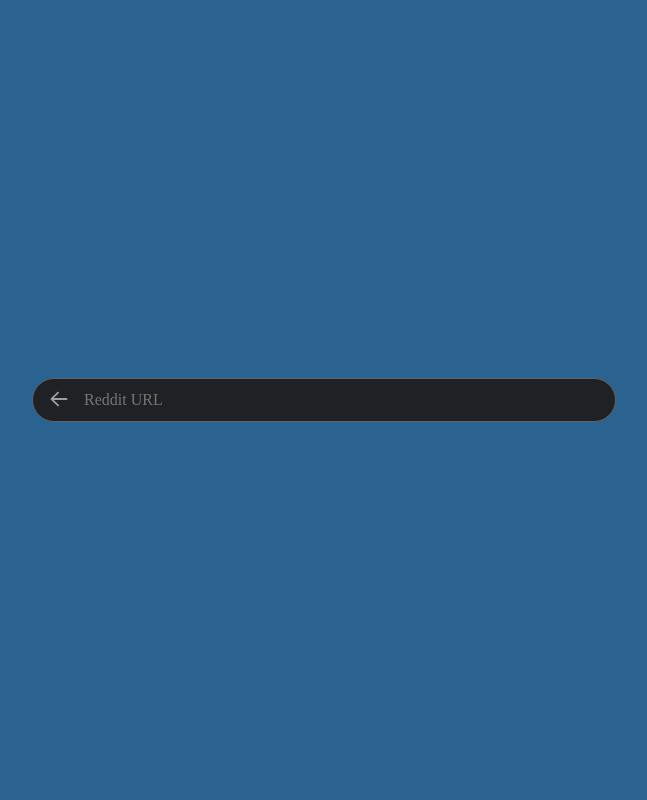
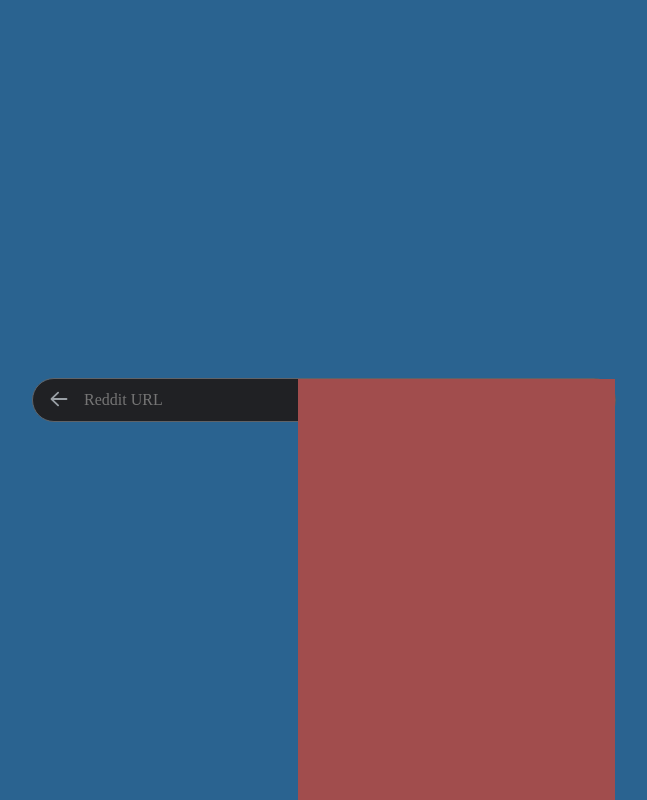
Before and after one commit to eliassebastian/vitrum-frontend, a Next.js app: page / in a window 1280 px wide. Both pictures are taken after a click on the button "Search". Shown: the whole page, without its empty margins (316-963 px from the left). Built offline with nearby package versions, Linux system fonts and the light colour scheme.

Commit message:
style: section

```diff
--- a/components/search/SearchBar/SearchBar.module.scss
+++ b/components/search/SearchBar/SearchBar.module.scss
@@ -33,11 +33,12 @@
   @media only screen and (hover: none) and (pointer: coarse) {
     position: fixed;
     background: #303134;
-    inset: 0;
+    top: 0;
+    left: 0;
     width: 100%;
     height: 100%;
     max-width: 100%;
-    overflow: hidden;
+    overflow: auto;
     padding: 0;
     z-index: 999;
   }
@@ -74,6 +75,7 @@
     background: #303134;
     border: none;
     overflow: hidden;
+    display: block;
   }
 }
 
@@ -82,3 +84,13 @@
   display: flex;
   padding: 5px 14px 0 14px;
 }
+
+.section__mobile {
+  position: relative;
+  overflow-x: hidden;
+  height: 200vh;
+  border-radius: 0;
+  z-index: 0;
+  background-color: #a14d4d;
+  width: 100%;
+}
--- a/components/search/SearchBar/index.tsx
+++ b/components/search/SearchBar/index.tsx
@@ -9,7 +9,6 @@
   const onFocus = () => {
     if (!ref.current || !window.matchMedia("(hover:none), (pointer:coarse)").matches) return
     setFocused(true);
-    window.scrollTo(0,0);
   }
 
   const onBlur = () => {
@@ -24,6 +23,9 @@
           <div ref={ref} className={`${focused ? styles.inner__container__focus : styles.inner__container}`}>
             <div className={`${styles.input__wrapper} ${focused ? styles.input__wrapper__focus : ''}`}>
               <SearchBarInput onBlur={onBlur} onFocus={onFocus} focused={focused}/>
+              <section style={{display: !focused ? "none" : "block"}} className={styles.section__mobile}>
+
+              </section>
             </div>
           </div>
         </div>
```
